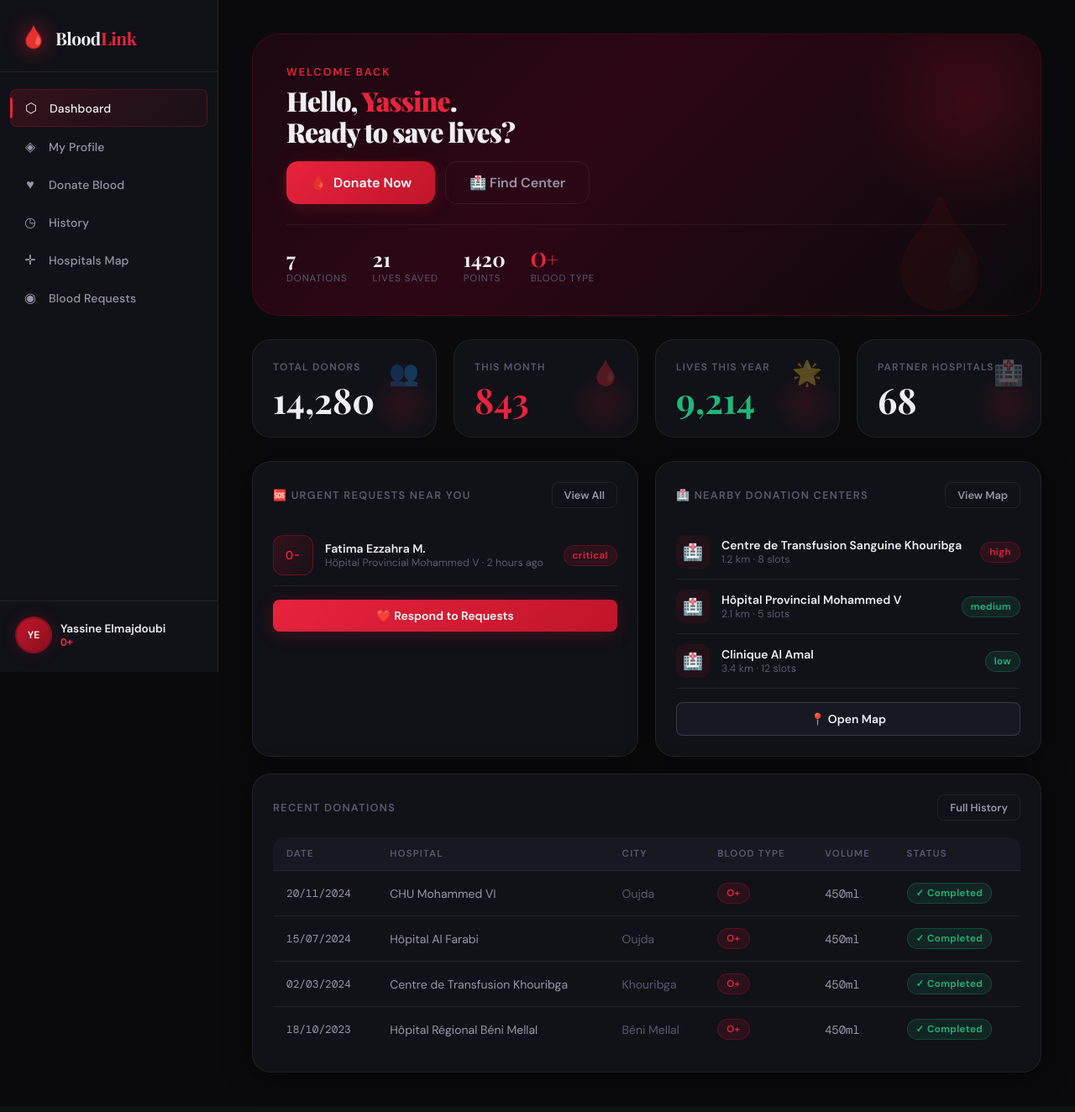
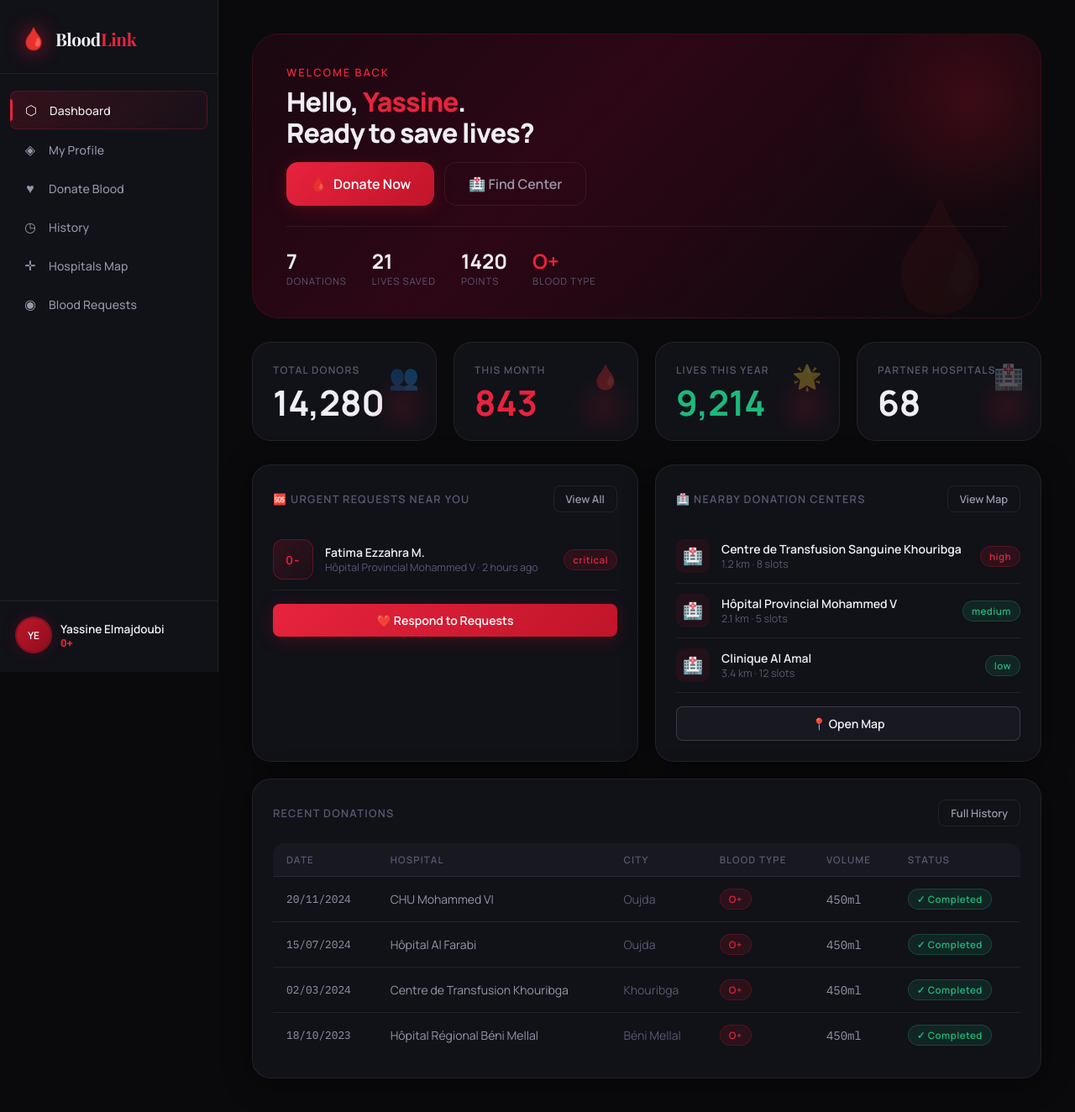
Before and after one commit to itsya-ssine/BloodLink, a PHP site: page / in a window 1280 px wide. Shown: the whole page at 84% size. Run offline with PHP 8.4, Linux system fonts and the light colour scheme.

Commit message:
modify the font

```diff
--- a/css/main.css
+++ b/css/main.css
@@ -24,9 +24,9 @@
   --radius-md:      14px;
   --radius-lg:      22px;
   --radius-xl:      32px;
-  --font-display:   'Playfair Display', Georgia, serif;
-  --font-body:      'DM Sans', sans-serif;
-  --font-mono:      'DM Mono', monospace;
+  --font-display:   'Manrope', 'Segoe UI', sans-serif;
+  --font-body:      'Manrope', 'Segoe UI', sans-serif;
+  --font-mono:      'IBM Plex Mono', 'SFMono-Regular', Menlo, monospace;
   --shadow-card:    0 4px 32px rgba(0,0,0,0.5);
   --shadow-glow:    0 0 40px rgba(192,21,42,0.2);
 }
@@ -77,7 +77,7 @@ body {
 }
 
 .logo-text {
-  font-family: var(--font-display);
+  font-family: 'Playfair Display', Georgia, serif;
   font-size: 1.3rem;
   color: var(--text-primary);
   letter-spacing: -0.02em;
--- a/index.html
+++ b/index.html
@@ -6,7 +6,7 @@
   <title>BloodLink — Save Lives, One Drop at a Time</title>
   <link rel="preconnect" href="https://fonts.googleapis.com"/>
   <link rel="preconnect" href="https://fonts.gstatic.com" crossorigin/>
-  <link href="https://fonts.googleapis.com/css2?family=Playfair+Display:wght@700;900&family=DM+Sans:wght@300;400;500;600&family=DM+Mono:wght@400;500&display=swap" rel="stylesheet"/>
+  <link href="https://fonts.googleapis.com/css2?family=Playfair+Display:wght@700;900&family=Manrope:wght@400;500;600;700;800&family=IBM+Plex+Mono:wght@400;500&display=swap" rel="stylesheet"/>
   <link rel="stylesheet" href="https://unpkg.com/leaflet@1.9.4/dist/leaflet.css"/>
   <link rel="stylesheet" href="css/main.css"/>
   <link rel="stylesheet" href="css/components.css"/>
```
